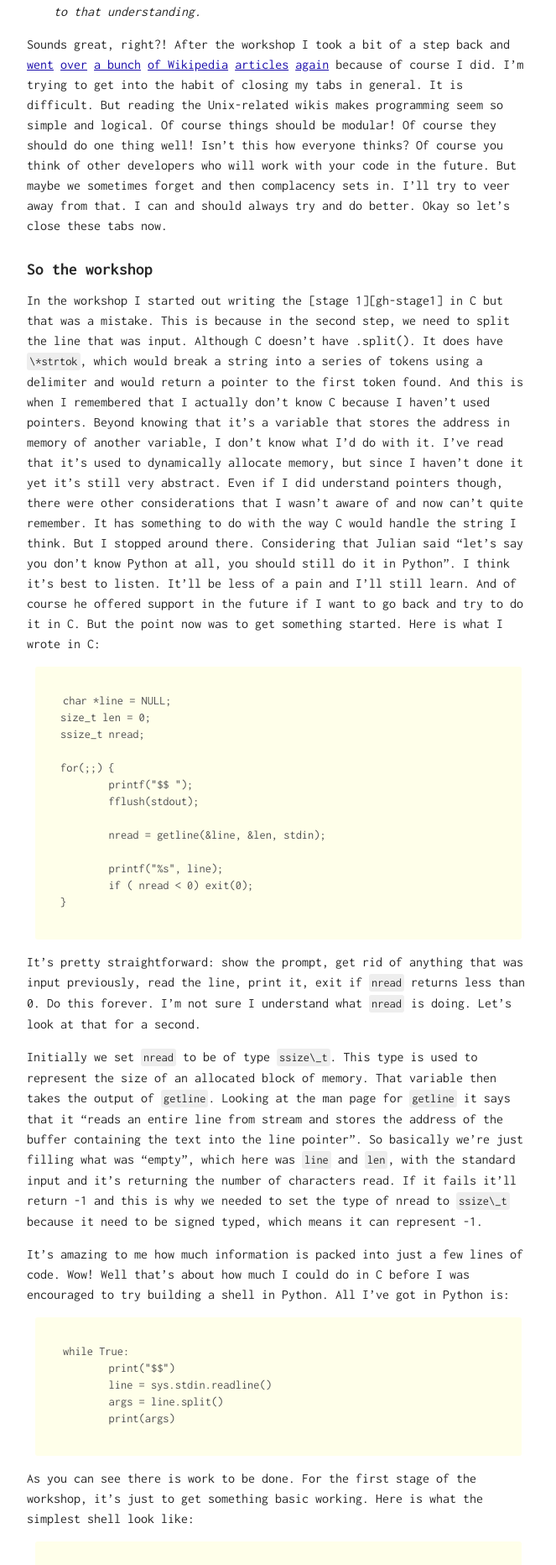
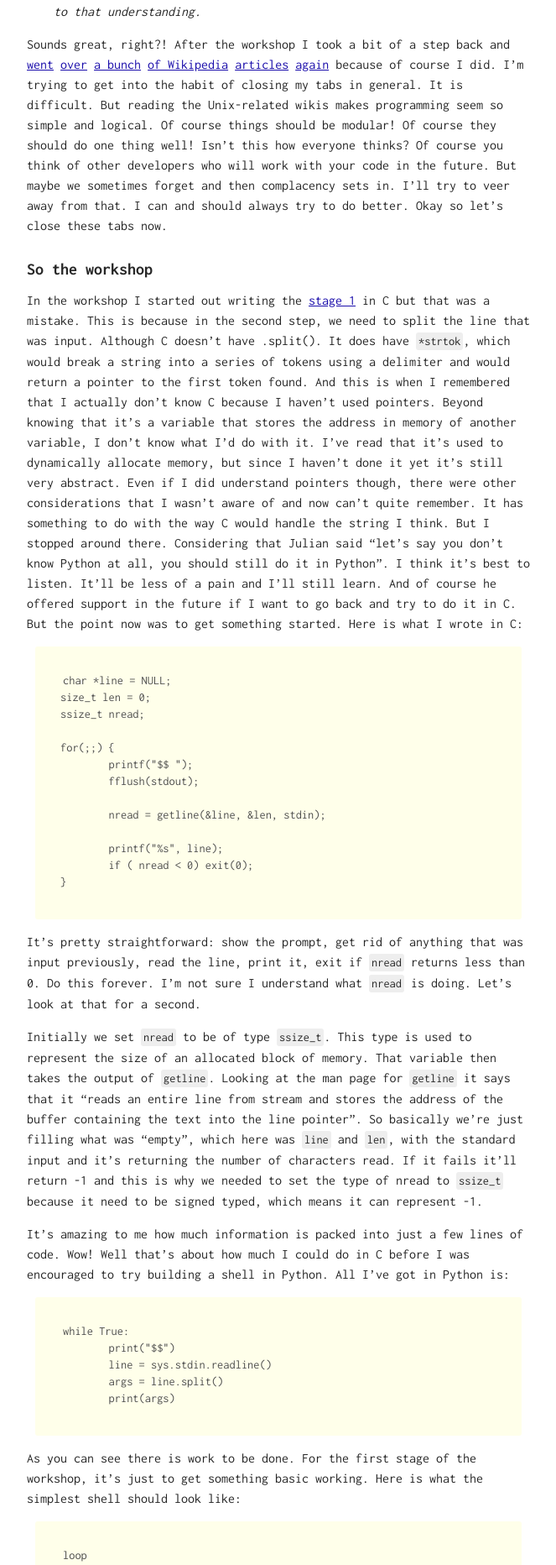
Before and after one commit to dolliars/heyheather, a Jekyll site: the page built from _posts/2019-04-06-building-a-shell-1.md, in a window 1280 px wide. Shown: the part 634-2498 px from the top of the page at 84% size, without its empty margins (308-971 px from the left). Built offline with Jekyll 4.4.1, drawn with Linux system fonts in a browser that asks for light colours; some of the changed text lies outside the part shown.

Commit message:
Oh believe me! It makes a difference

````diff
--- a/_posts/2019-04-06-building-a-shell-1.md
+++ b/_posts/2019-04-06-building-a-shell-1.md
@@ -35,13 +35,13 @@
 one thing well! Isn't this how everyone thinks? Of course you think of other
 developers who will work with your code in the future. But maybe we sometimes
 forget and then complacency sets in. I'll try to veer away from that. I can and
-should always try and do better. Okay so let's close these tabs now.
+should always try to do better. Okay so let's close these tabs now.
 
 ## So the workshop
 
 In the workshop I started out writing the [stage 1][gh-stage1] in C but that was
 a mistake. This is because in the second step, we need to split the line that
-was input. Although C doesn't have .split(). It does have `\*strtok`, which
+was input. Although C doesn't have .split(). It does have `*strtok`, which
 would break a string into a series of tokens using a delimiter and would return
 a pointer to the first token found. And this is when I remembered that I
 actually don't know C because I haven't used pointers. Beyond knowing that it's
@@ -77,14 +77,14 @@
 this forever. I'm not sure I understand what `nread` is doing. Let's look at
 that for a second.
 
-Initially we set `nread` to be of type `ssize\_t`. This type is used to
+Initially we set `nread` to be of type `ssize_t`. This type is used to
 represent the size of an allocated block of memory. That variable then takes the
 output of `getline`. Looking at the man page for `getline` it says that it
 "reads an entire line from stream and stores the address of the buffer
 containing the text into the line pointer". So basically we're just filling what
 was "empty", which here was `line` and `len`, with the standard input and it's
 returning the number of characters read. If it fails it'll return -1 and this is
-why we needed to set the type of nread to `ssize\_t` because it need to be
+why we needed to set the type of nread to `ssize_t` because it need to be
 signed typed, which means it can represent -1.
 
 It's amazing to me how much information is packed into just a few lines of code.
@@ -100,8 +100,8 @@
 ```
 
 As you can see there is work to be done. For the first stage of the workshop,
-it's just to get something basic working. Here is what the simplest shell look
-like:
+it's just to get something basic working. Here is what the simplest shell should
+look like:
 
 ```
 loop
--- a/assets/css/main.scss
+++ b/assets/css/main.scss
@@ -90,7 +90,7 @@
 	padding-bottom: 30px;
 	h1 {
 		font-size: 1.4em;
-		margin-bottom: 5px;
+		margin-bottom: 10px;
 	}
 }
 
````
Also changed, not shown: other parts of _posts/2019-04-06-building-a-shell-1.md (+3 -2 lines), _posts/2019-04-08-versioning.md (+1 -1 lines).
